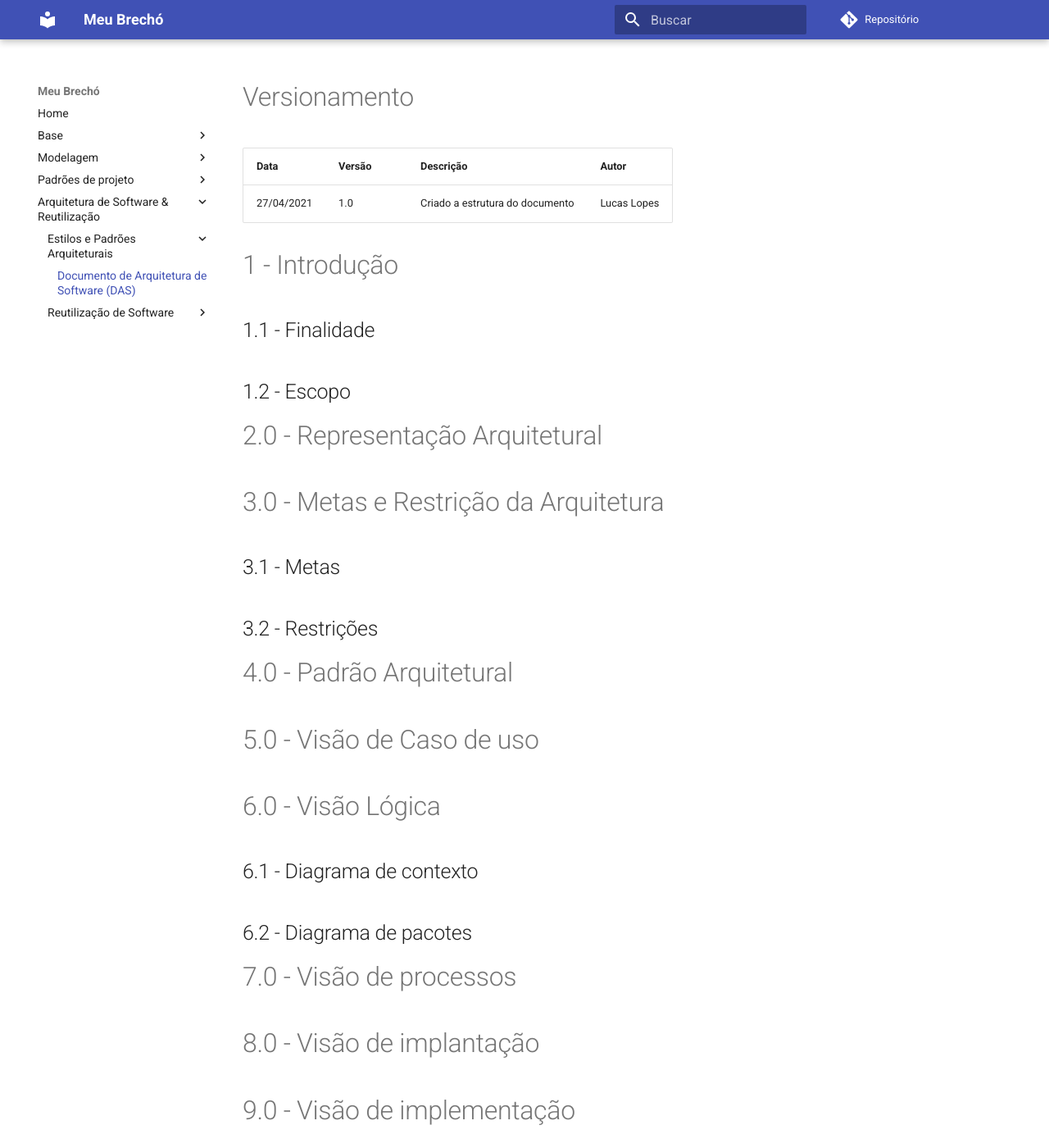
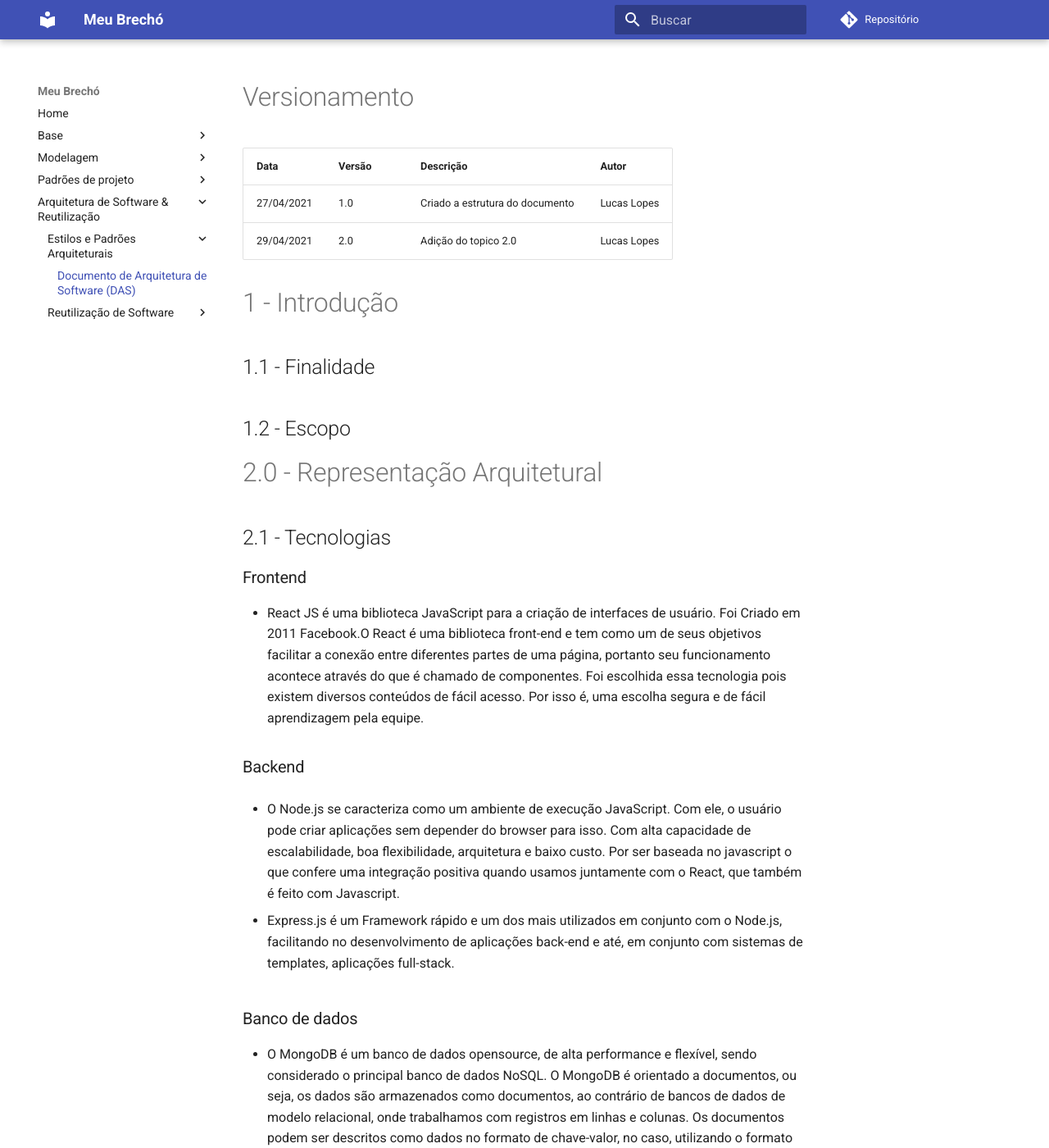
Before and after one commit to UnBArqDsw2020-2/2020.2_G4, an MkDocs documentation site: the page built from docs/arqeret/das.md, in a window 1280 px wide and 1400 px high. Shown: the whole window at 82% size. Built offline with MkDocs 1.6.1 and Material for MkDocs 9.7.7, drawn with Linux system fonts in a browser that asks for light colours; comment, search, counter and statistics services are not loaded; old or Windows-style settings are respelled for this version of MkDocs; some of the changed text lies outside the part shown.

Commit message:
#62 - Adição do topico 2.0

```diff
--- a/docs/arqeret/das.md
+++ b/docs/arqeret/das.md
@@ -3,16 +3,37 @@
 
 | Data | Versão | Descrição | Autor |
 |------|--------|-----------|-------|
-| 27/04/2021| 1.0 | Criado a estrutura do documento | Lucas Lopes |
+| 27/04/2021 | 1.0 | Criado a estrutura do documento | Lucas Lopes |
+| 29/04/2021 | 2.0 | Adição do topico 2.0 | Lucas Lopes |
+
+
 
 
 # 1 - Introdução
+
+
 
 ## 1.1 - Finalidade
 
 ## 1.2 - Escopo
 
 # 2.0 - Representação  Arquitetural
+## 2.1 - Tecnologias
+### Frontend
+
+* React JS é uma biblioteca JavaScript para a criação de interfaces de usuário. Foi Criado em 2011 Facebook.O React é uma biblioteca front-end e tem como um de seus objetivos facilitar a conexão entre diferentes partes de uma página, portanto seu funcionamento acontece através do que é chamado de componentes. Foi escolhida essa tecnologia pois existem diversos conteúdos de fácil acesso. Por isso é, uma escolha segura e de fácil aprendizagem pela equipe.
+
+
+### Backend
+
+* O Node.js se caracteriza como um ambiente de execução JavaScript. Com ele, o usuário pode criar aplicações sem depender do browser para isso. Com alta capacidade de escalabilidade, boa flexibilidade, arquitetura e baixo custo. Por ser baseada no javascript o que confere uma integração positiva quando usamos juntamente com o  React, que também é feito com Javascript.
+
+*  Express.js é um Framework rápido e um dos mais utilizados em conjunto com o Node.js, facilitando no desenvolvimento de aplicações back-end e até, em conjunto com sistemas de templates, aplicações full-stack.
+
+
+### Banco de dados
+
+* O MongoDB é um banco de dados opensource, de alta performance e flexível, sendo considerado o principal banco de dados NoSQL. O MongoDB é orientado a documentos, ou seja, os dados são armazenados como documentos, ao contrário de bancos de dados de modelo relacional, onde trabalhamos com registros em linhas e colunas. Os documentos podem ser descritos como dados no formato de chave-valor, no caso, utilizando o formato JSON (JavaScript Object Notation). O Mongo foi utilizado pois permite executar consultas executando código JavaScript o que é útil ao utilizarmos com o backend em nodejs e frontend em React. Além disso, é de fácil integração e rápido aprendizado.
 
 # 3.0 - Metas e Restrição da Arquitetura
 ## 3.1 - Metas
@@ -21,11 +42,18 @@
 
 # 4.0 - Padrão Arquitetural
 
+
 # 5.0 - Visão de Caso de uso
+
 
 # 6.0 - Visão Lógica
 
+
+
 ## 6.1 - Diagrama de contexto
+
+
+
 
 ## 6.2 - Diagrama de pacotes
 
```
Also changed, not shown: other parts of docs/arqeret/das.md (+13 -0 lines), docs/modelagem/dinamicos/diagramacasoUso.md (+7 -1 lines).
